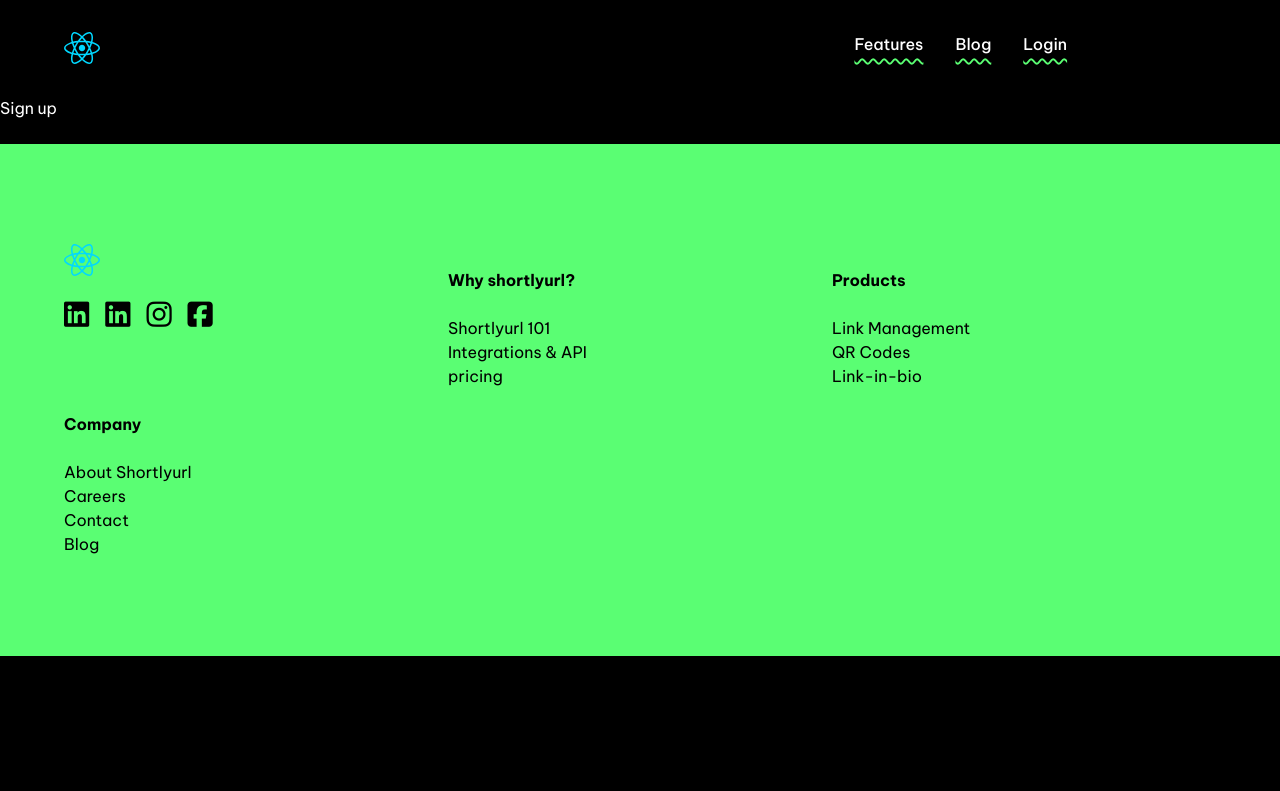
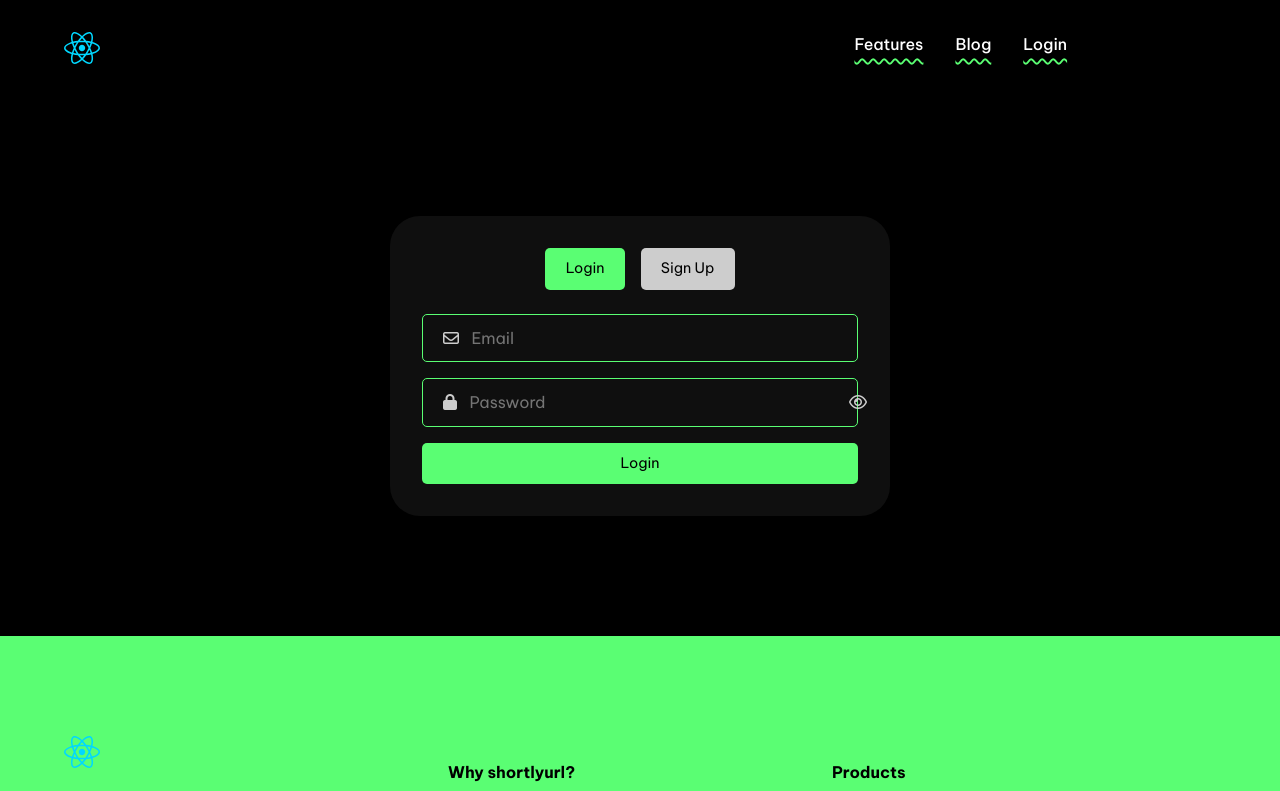
Before and after one commit to alialaba/shortlyurl-web, a React (Vite) app: page /signup in a window 1280 px wide. Shown: the top 791 px of the page. Built offline with nearby package versions, Linux system fonts and the light colour scheme.

Commit message:
ft: implement login/signup form

```diff
--- a/src/App.jsx
+++ b/src/App.jsx
@@ -1,7 +1,7 @@
 import { useState } from 'react';
 import { BrowserRouter as Router , Routes , Route} from 'react-router-dom';
 import Home from './pages/Home/Home';
-import SignUp from './pages/SignUp/SignUp';
+import SignUp from './pages/LoginSignup/LoginSignup';
 import ErrorPage from './pages/ErrorPage/ErrorPage';
 import Navbar from './components/Navbar';
 import Feature from "./pages/Features/Features"
--- a/src/pages/Home/Home.jsx
+++ b/src/pages/Home/Home.jsx
@@ -4,7 +4,6 @@
 import InlineInputBtn from "../../components/InlineInputBtn";
 import AccordionItem from "../../components/Accordion";
 import ActionCard from "../../components/ActionCard";
-import RotateWord from "../../components/RotateWord";
 // import ftImg from "../../assets/tes.png"
 
 export default function Home(props){
--- /dev/null
+++ b/src/pages/LoginSignup/LoginSignup.css
@@ -0,0 +1,94 @@
+:root {
+    /* font-family: Inter, system-ui, Avenir, Helvetica, Arial, sans-serif; */
+    /* color-scheme: light dark; */
+    /* color: rgba(255, 255, 255, 0.87); */
+    /* color: #ffffff; */
+    /* background-color: #242424; */
+
+    --clr-primary-400:#5AFE73;
+    --clr-primary-300: #CDCDCD;
+
+    --clr-neutral-100:#fff;
+    --clr-neutral-900:#000000;
+
+    --ff-primary: 'Be Vietnam Pro', sans-serif;
+    --ff-body: var(--ff-primary);
+    --ff-heading: var(--ff-primary);
+
+    --fw-regular:400;
+    --fw-semi-bold:500;
+    --fw-bold:700;
+
+    --fs-300: 0.8125rem;
+    --fs-400: 0.875rem;
+    --fs-500: 0.9375rem;
+    --fs-600: 1rem;
+    --fs-700: 1.875rem;
+    --fs-800: 2.5rem;
+    --fs-900: 3.5rem;
+
+    --fs-nav: var(--fs-500);
+    --fs-primary-heading: var(--fs-800);
+    --fs-body: var(--fs-400);
+    --fs-secondary-heading: var(--fs-700);
+    --fs-btn: var(--fs-300);
+
+  }
+
+.credential{
+
+    width: min(500px, 100%);
+    margin: 0 auto;
+    background-color: rgba(100, 100, 100, 0.15);
+    padding: 2em;
+    border-radius: 30px;
+
+
+}
+.credential__header{
+    display: flex;
+    justify-content: center;
+    align-items: center;
+    gap: 1em;
+}
+.credential__btn{
+ background: var(--clr-primary-400);
+ color: var(--clr-neutral-900);
+ padding: .7em 1.4em;
+ border-radius: 5px;
+ font-size: .9rem;
+ cursor: pointer;
+}
+.gray{
+    background-color: var(--clr-primary-300);
+}
+.credential__input{
+    display: flex;
+    flex-direction: column;
+
+}
+.credential__submit{
+    width: 100%;
+}
+.form-col{
+    display: flex;
+    align-items: center;
+    width: 100%;
+    margin: auto;
+    background: none;
+    border-radius: 5px;
+    border: 1px solid var(--clr-primary-400);
+    margin-bottom: 1em;
+}
+.form-col input{
+    width: 100%;
+    padding: .7em 1.4em;
+    background: none;
+    outline: none;
+    border: none;
+    color: var(--clr-primary-300);
+}
+.form-col i{
+    margin: 0 -10px 0  20px;
+    color:var(--clr-primary-300);
+}
--- /dev/null
+++ b/src/pages/LoginSignup/LoginSignup.jsx
@@ -0,0 +1,49 @@
+import React, {useState} from "react";
+import {useNavigate} from "react-router-dom";
+import Button from "../../components/Button";
+import "./LoginSignup.css"
+export default function SignUp(){
+
+    // let navigate = useNavigate();
+    const [action, setAction] = useState("Login")
+
+    return(
+        <section>
+           <div className="container">
+            <div className="credential stack">
+            <div className="credential__header">
+                <Button text="Login" onClick={()=> setAction("Login")} className={` ${action === "Login" ? "credential__btn" : "credential__btn gray"}`}/>
+
+                <Button text="Sign Up" onClick={()=> setAction("Sign Up")} className={`${action === "Sign Up" ? "credential__btn" : "credential__btn gray"}`}/>
+            </div>
+
+            <div className="credential__form">
+
+                {action === "Login" ?
+                <></> :
+                <div className="form-col">
+               {/* <label htmlFor="fullname">Fullname</label> */}
+               <i class="fa-regular fa-user"></i>
+               <input type="text" name="name" placeholder="Fullname"/>
+               </div>
+                 }
+
+               <div className="form-col">
+               {/* <label htmlFor="email">Email</label> */}
+               <i class="fa-regular fa-envelope"></i>
+               <input type="email" placeholder="Email"/>
+               </div>
+               <div className="form-col">
+               <i class="fa-solid fa-lock"></i>
+               {/* <label htmlFor="password">Password</label> */}
+               <input type="text" placeholder="Password"/>
+               <i class="fa-regular fa-eye"></i>
+               </div>
+               <Button className="credential__btn credential__submit" text={`${action === "Login" ? "Login" :"Sign Up"}`}/>
+            </div>
+
+            </div>
+            </div>
+        </section>
+    );
+}
--- a/src/pages/SignUp/SignUp.jsx
+++ /dev/null
@@ -1,13 +0,0 @@
-import React from "react";
-import {useNavigate} from "react-router-dom";
-export default function SignUp(){
-
-    let navigate = useNavigate();
-    return(
-        <div>
-
-            <h3> Sign up</h3>
-            <button onClick={()=> {navigate("/")}}>Move</button>
-        </div>
-    );
-}
```
